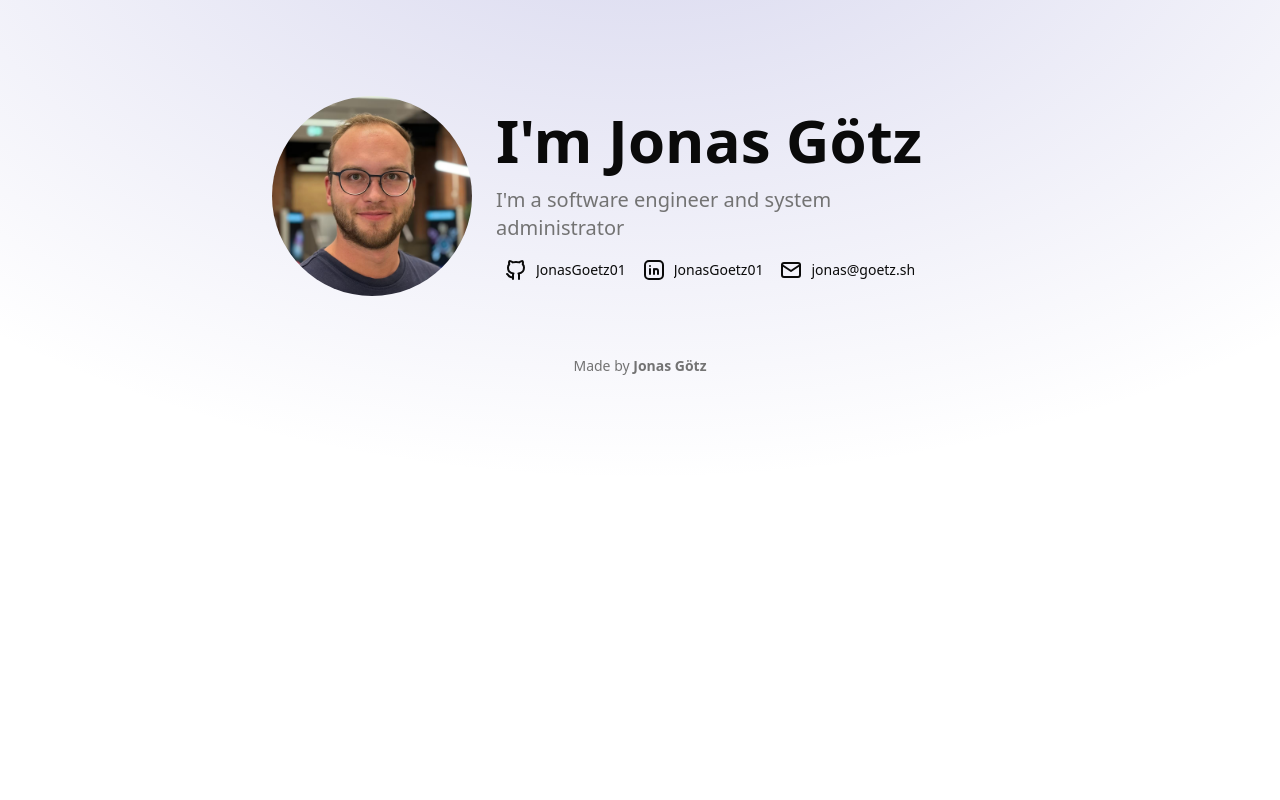
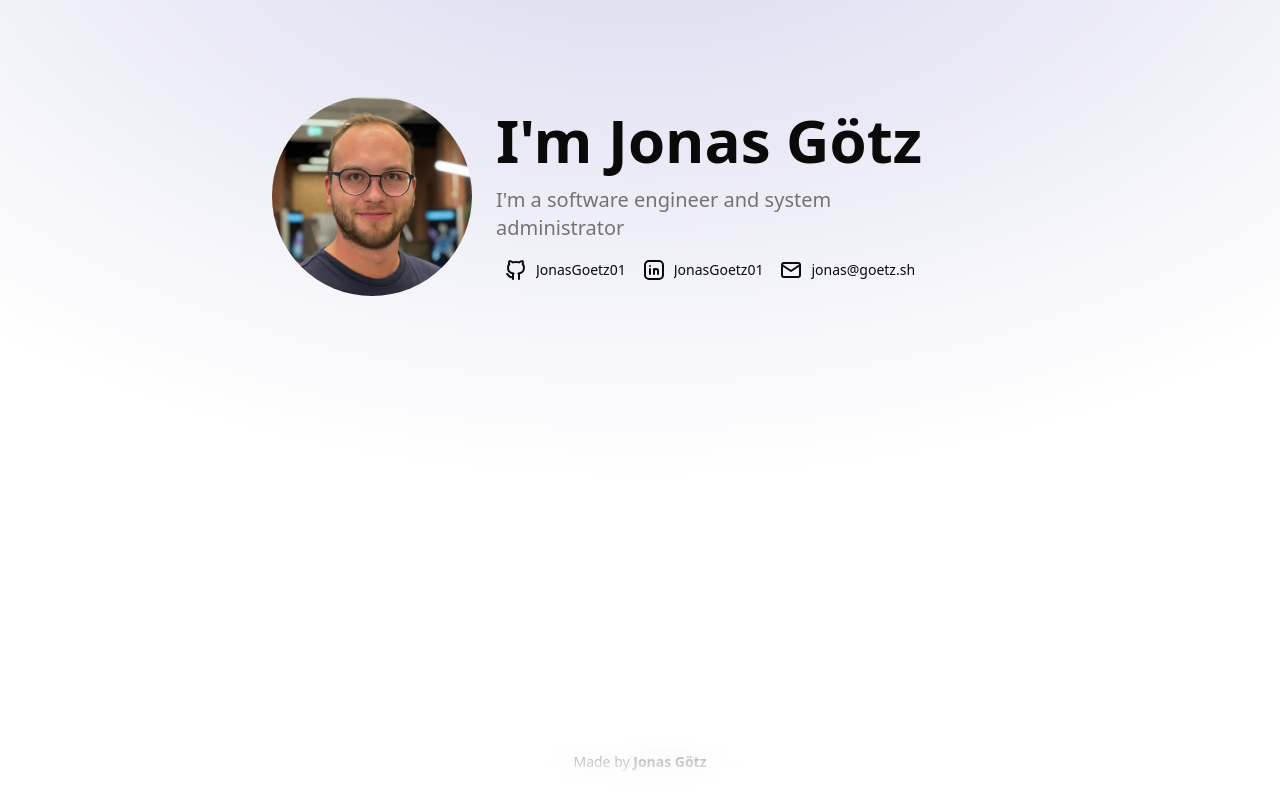
Before and after one commit to JonasGoetz01/portfolio, a Next.js app in the folder portfolio/: page / in a window 1280 px wide. Built offline with nearby package versions, Linux system fonts and the light colour scheme.

Commit message:
💄 Make footer stick on bottom

```diff
--- a/portfolio/app/layout.tsx
+++ b/portfolio/app/layout.tsx
@@ -30,17 +30,18 @@ export default function RootLayout({
   return (
     <html lang="en">
       <body
-        className={`${geistSans.variable} ${geistMono.variable} antialiased`}
+        className={`${geistSans.variable} ${geistMono.variable} antialiased min-h-screen flex flex-col`}
       >
-        <div className="absolute top-0 z-[-2] h-screen w-screen bg-white bg-[radial-gradient(ellipse_80%_80%_at_50%_-20%,rgba(120,119,198,0.3),rgba(255,255,255,0))]">
+        <div className="absolute top-0 left-0 right-0 z-[-2] min-h-screen w-full bg-white bg-[radial-gradient(ellipse_80%_80%_at_50%_-20%,rgba(120,119,198,0.3),rgba(255,255,255,0))]" />
+        <main className="flex-1 flex flex-col">
           {children}
-          <footer className="py-5 sm:py-0 sm:pt-10 text-center text-sm text-muted-foreground mt-5">
-              Made by <strong>Jonas Götz</strong>
-          </footer>
+        </main>
+        <footer className="flex-shrink-0 py-5 sm:py-0 sm:pt-10 text-center text-sm text-muted-foreground mt-5 mb-7">
+          Made by <strong>Jonas Götz</strong>
+        </footer>
 
-          {/* ------------------------------- Bottom Blur ------------------------------ */}
-          <div className="fixed bottom-0 inset-x-0 h-16 w-full bg-background to-transparent backdrop-blur-lg [-webkit-mask-image:linear-gradient(to_top,black,transparent)] dark:bg-background" />
-        </div>
+        {/* ------------------------------- Bottom Blur ------------------------------ */}
+        <div className="fixed bottom-0 inset-x-0 h-16 w-full bg-background to-transparent backdrop-blur-lg [-webkit-mask-image:linear-gradient(to_top,black,transparent)] dark:bg-background" />
       </body>
     </html>
   );
```
